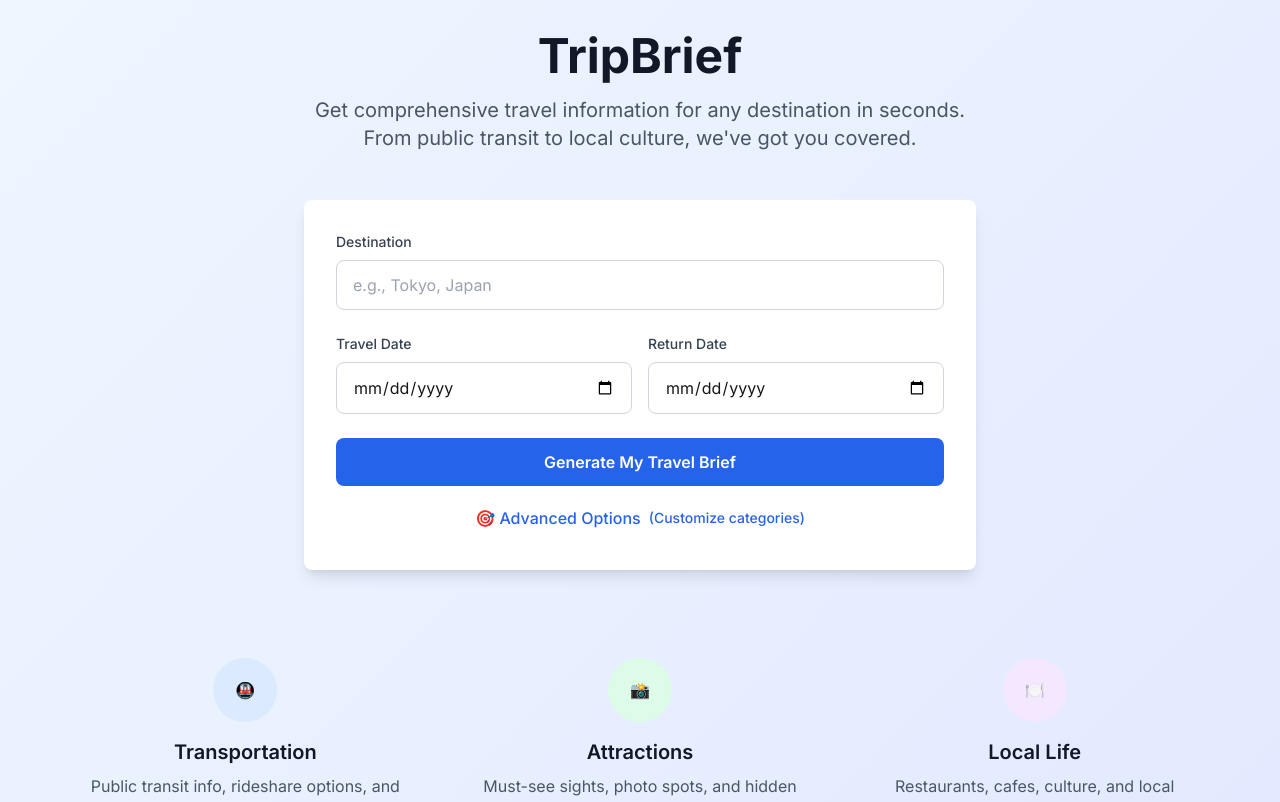
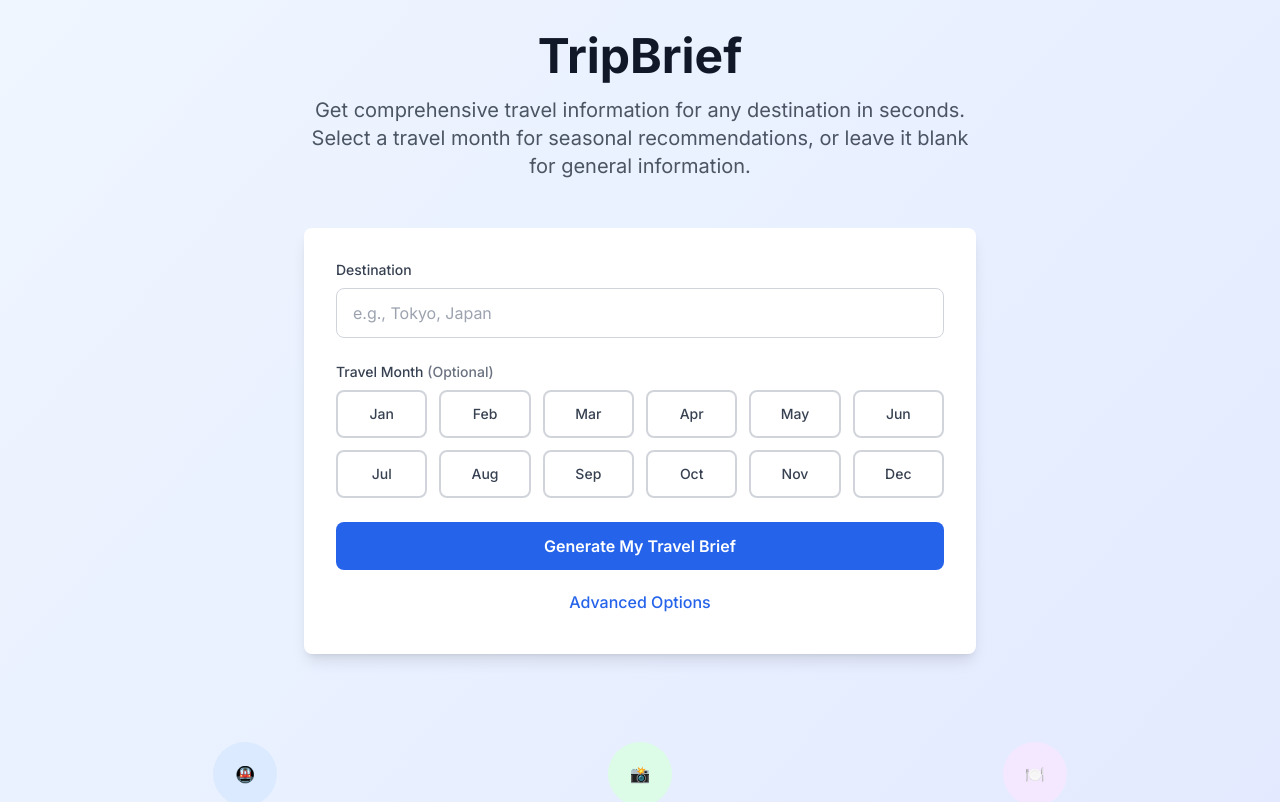
Before and after one commit to chadvincente/tripbrief, a Next.js app: page / in a window 1280 px wide. Shown: the top 802 px of the page. Built offline with nearby package versions, Linux system fonts and the light colour scheme.

Commit message:
UI fixes

```diff
--- a/src/app/page.tsx
+++ b/src/app/page.tsx
@@ -7,6 +7,7 @@ import TravelBriefText from '@/components/TravelBriefText'
 import TravelMap from '@/components/TravelMap'
 import Footer from '@/components/Footer'
 import AdvancedSearchModal from '@/components/AdvancedSearchModal'
+import MonthSelector from '@/components/MonthSelector'
 import { track } from '@vercel/analytics'
 import Script from 'next/script'
 
@@ -49,6 +50,7 @@ export default function Home() {
   const [showAdvancedSearch, setShowAdvancedSearch] = useState(false)
   const [categories, setCategories] = useState<CategoryOptions>(defaultCategories)
   const [budget, setBudget] = useState<BudgetOption>('standard')
+  const [travelMonth, setTravelMonth] = useState<string>('')
 
   const handleSubmit = async (e: React.FormEvent<HTMLFormElement>) => {
     e.preventDefault()
@@ -57,8 +59,20 @@ export default function Home() {
 
     const formData = new FormData(e.currentTarget)
     const destination = formData.get('destination') as string
-    const startDate = formData.get('startDate') as string
-    const endDate = formData.get('endDate') as string
+    // Use state value for travelMonth since it's now a controlled component
+
+    // Convert month to start/end dates for API compatibility
+    let startDate = ''
+    let endDate = ''
+    if (travelMonth) {
+      // Use current year since we're only getting the month
+      const currentYear = new Date().getFullYear()
+      const month = parseInt(travelMonth)
+      const startOfMonth = new Date(currentYear, month - 1, 1)
+      const endOfMonth = new Date(currentYear, month, 0)
+      startDate = startOfMonth.toISOString().split('T')[0]
+      endDate = endOfMonth.toISOString().split('T')[0]
+    }
 
     if (!destination.trim()) {
       setError('Please enter a destination')
@@ -78,9 +92,10 @@ export default function Home() {
       // Track the search event with both analytics platforms
       const searchData = {
         destination: destination.trim(),
+        travelMonth: travelMonth || null,
         startDate: startDate || null,
         endDate: endDate || null,
-        hasDateRange: !!(startDate && endDate),
+        hasTravelMonth: !!travelMonth,
         enabledCategories: enabledCategories.join(','),
         categoryCount,
         isCustomized,
@@ -96,11 +111,11 @@ export default function Home() {
           `destination-${searchData.destination.toLowerCase().replace(/[^a-z0-9]/g, '-')}`
         )
 
-        // Track whether dates were provided
-        if (searchData.hasDateRange) {
-          window.umami.track('search-with-date-range')
+        // Track whether travel month was provided
+        if (searchData.hasTravelMonth) {
+          window.umami.track('search-with-travel-month')
         } else {
-          window.umami.track('search-without-dates')
+          window.umami.track('search-without-travel-month')
         }
       }
 
@@ -211,8 +226,8 @@ export default function Home() {
         <div className="text-center mb-12">
           <h1 className="text-5xl font-bold text-gray-900 dark:text-white mb-4">TripBrief</h1>
           <p className="text-xl text-gray-600 dark:text-gray-300 max-w-2xl mx-auto">
-            Get comprehensive travel information for any destination in seconds. From public transit
-            to local culture, we&apos;ve got you covered.
+            Get comprehensive travel information for any destination in seconds. Select a travel
+            month for seasonal recommendations, or leave it blank for general information.
           </p>
         </div>
 
@@ -235,35 +250,20 @@ export default function Home() {
               />
             </div>
 
-            <div className="grid grid-cols-1 md:grid-cols-2 gap-4">
             <div>
               <label
-                  htmlFor="startDate"
+                htmlFor="travelMonth"
                 className="block text-sm font-medium text-gray-700 dark:text-gray-300 mb-2"
               >
-                  Travel Date
+                Travel Month <span className="text-gray-500 dark:text-gray-400">(Optional)</span>
               </label>
-                <input
-                  type="date"
-                  id="startDate"
-                  name="startDate"
-                  className="w-full px-4 py-3 border border-gray-300 rounded-lg focus:ring-2 focus:ring-blue-500 focus:border-transparent dark:bg-gray-700 dark:border-gray-600 dark:text-white"
+              <MonthSelector
+                id="travelMonth"
+                name="travelMonth"
+                value={travelMonth}
+                onChange={setTravelMonth}
+                className="w-full"
               />
-              </div>
-              <div>
-                <label
-                  htmlFor="endDate"
-                  className="block text-sm font-medium text-gray-700 dark:text-gray-300 mb-2"
-                >
-                  Return Date
-                </label>
-                <input
-                  type="date"
-                  id="endDate"
-                  name="endDate"
-                  className="w-full px-4 py-3 border border-gray-300 rounded-lg focus:ring-2 focus:ring-blue-500 focus:border-transparent dark:bg-gray-700 dark:border-gray-600 dark:text-white"
-                />
-              </div>
             </div>
 
             {error && (
@@ -293,8 +293,7 @@ export default function Home() {
                 onClick={() => setShowAdvancedSearch(true)}
                 className="w-full text-blue-600 hover:text-blue-700 dark:text-blue-400 dark:hover:text-blue-300 font-medium py-2 transition duration-200 flex items-center justify-center"
               >
-                🎯 Advanced Options
-                <span className="ml-2 text-sm">(Customize categories)</span>
+                Advanced Options
               </button>
             </div>
           </form>
--- /dev/null
+++ b/src/components/MonthSelector.tsx
@@ -0,0 +1,93 @@
+'use client'
+
+import { useState, useEffect } from 'react'
+
+interface MonthSelectorProps {
+  name: string
+  id: string
+  value?: string
+  onChange?: (value: string) => void
+  className?: string
+}
+
+export default function MonthSelector({
+  name,
+  id,
+  value = '',
+  onChange,
+  className = '',
+}: MonthSelectorProps) {
+  const [selectedMonth, setSelectedMonth] = useState<string>('')
+
+  // Parse initial value (just the month part)
+  useEffect(() => {
+    if (value) {
+      setSelectedMonth(value)
+    }
+  }, [value])
+
+  const months = [
+    { value: '01', label: 'Jan', fullLabel: 'January' },
+    { value: '02', label: 'Feb', fullLabel: 'February' },
+    { value: '03', label: 'Mar', fullLabel: 'March' },
+    { value: '04', label: 'Apr', fullLabel: 'April' },
+    { value: '05', label: 'May', fullLabel: 'May' },
+    { value: '06', label: 'Jun', fullLabel: 'June' },
+    { value: '07', label: 'Jul', fullLabel: 'July' },
+    { value: '08', label: 'Aug', fullLabel: 'August' },
+    { value: '09', label: 'Sep', fullLabel: 'September' },
+    { value: '10', label: 'Oct', fullLabel: 'October' },
+    { value: '11', label: 'Nov', fullLabel: 'November' },
+    { value: '12', label: 'Dec', fullLabel: 'December' },
+  ]
+
+  const handleMonthClick = (monthValue: string) => {
+    if (selectedMonth === monthValue) {
+      // Deselect if clicking the same month
+      setSelectedMonth('')
+      onChange?.('')
+    } else {
+      setSelectedMonth(monthValue)
+      onChange?.(monthValue)
+    }
+  }
+
+  return (
+    <div className={className}>
+      {/* Hidden input for form submission */}
+      <input type="hidden" name={name} id={id} value={selectedMonth} />
+
+      {/* Month Button Grid */}
+      <div className="grid grid-cols-3 md:grid-cols-4 lg:grid-cols-6 gap-2 md:gap-3">
+        {months.map((month) => (
+          <button
+            key={month.value}
+            type="button"
+            onClick={() => handleMonthClick(month.value)}
+            className={`px-3 py-2 md:px-4 md:py-3 rounded-lg text-sm font-medium transition-all duration-200 border-2 ${
+              selectedMonth === month.value
+                ? 'bg-blue-600 text-white border-blue-600 shadow-md transform scale-105'
+                : 'bg-white dark:bg-gray-700 text-gray-700 dark:text-gray-300 border-gray-300 dark:border-gray-600 hover:border-blue-500 hover:text-blue-600 dark:hover:text-blue-400 hover:shadow-sm'
+            }`}
+            title={month.fullLabel}
+          >
+            {month.label}
+          </button>
+        ))}
+      </div>
+
+      {/* Clear button - only show if a month is selected */}
+      {selectedMonth && (
+        <div className="mt-3 text-center">
+          <button
+            type="button"
+            onClick={() => handleMonthClick(selectedMonth)}
+            className="text-sm text-gray-500 dark:text-gray-400 hover:text-gray-700 dark:hover:text-gray-200 transition-colors"
+          >
+            Clear selection
+          </button>
+        </div>
+      )}
+    </div>
+  )
+}
```
Also changed, not shown: 1 other file (tests, documents, lock files or other folders). Lines whose indentation alone changed are shown as unchanged.
